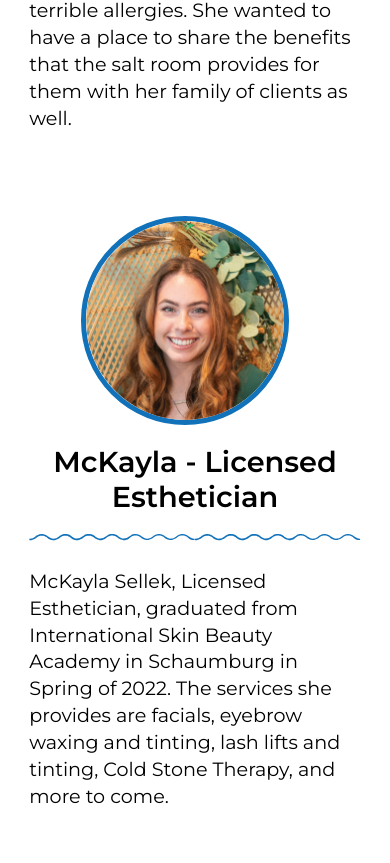
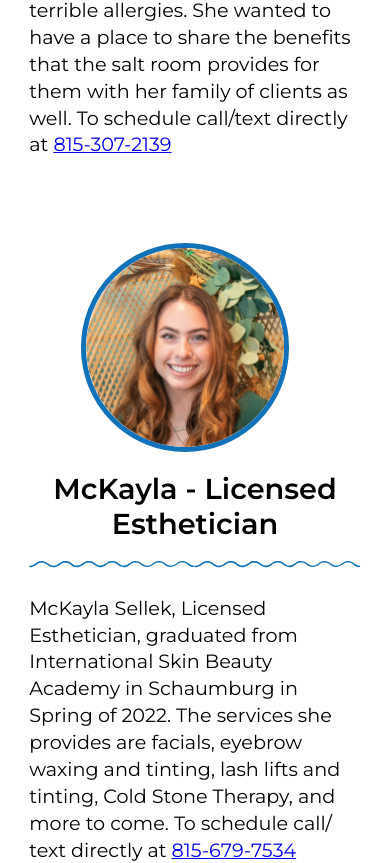
Before and after one commit to gabester78/Get-Salty-Studio, a React (Create React App) app in the folder gs-studio/: page /about in a window 390 px wide. Shown: the part 1351-2214 px from the top of the page. Built offline with nearby package versions, Linux system fonts and the light colour scheme.

Commit message:
Phone number revisions

```diff
--- a/gs-studio/src/components/about.js
+++ b/gs-studio/src/components/about.js
@@ -34,7 +34,8 @@ const About = () => {
               help her Father who has COPD &amp; her son who has terrible
               allergies. She wanted to have a place to share the benefits that
               the salt room provides for them with her family of clients as
-              well.
+              well. To schedule call/text directly at{" "}
+              <a href="tel:8153072139">815-307-2139</a>
             </p>
           </div>
         </section>
@@ -51,7 +52,8 @@ const About = () => {
               McKayla Sellek, Licensed Esthetician, graduated from International
               Skin Beauty Academy in Schaumburg in Spring of 2022. The services
               she provides are facials, eyebrow waxing and tinting, lash lifts
-              and tinting, Cold Stone Therapy, and more to come.
+              and tinting, Cold Stone Therapy, and more to come. To schedule
+              call/ text directly at <a href="tel:8156797534">815-679-7534</a>
             </p>
           </div>
         </section>
@@ -91,7 +93,7 @@ const About = () => {
               relaxation techniques acquired over her 16 years of experience and
               training to provide soothing customized massage treatments for
               every client. To schedule call/text directly at{" "}
-              <a href="tel:8158615337">815-307-2139</a>
+              <a href="tel:8158615337">815-861-5337</a>
             </p>
           </div>
         </section>
```
Also changed, not shown: 1 other file (tests, documents, lock files or other folders).
